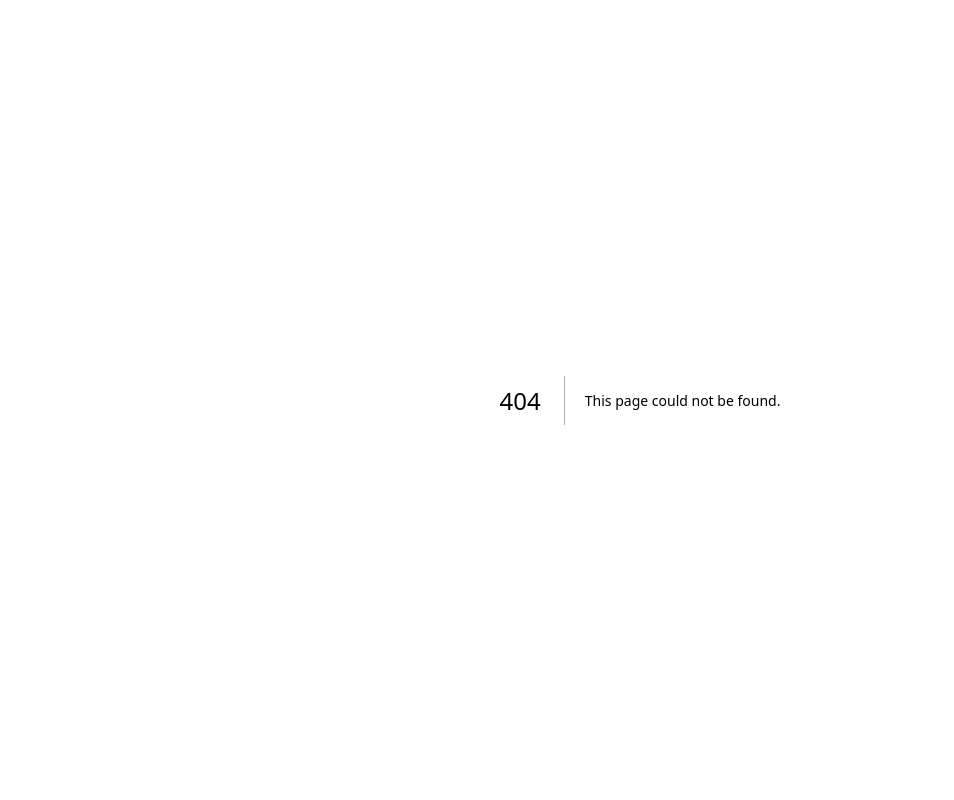
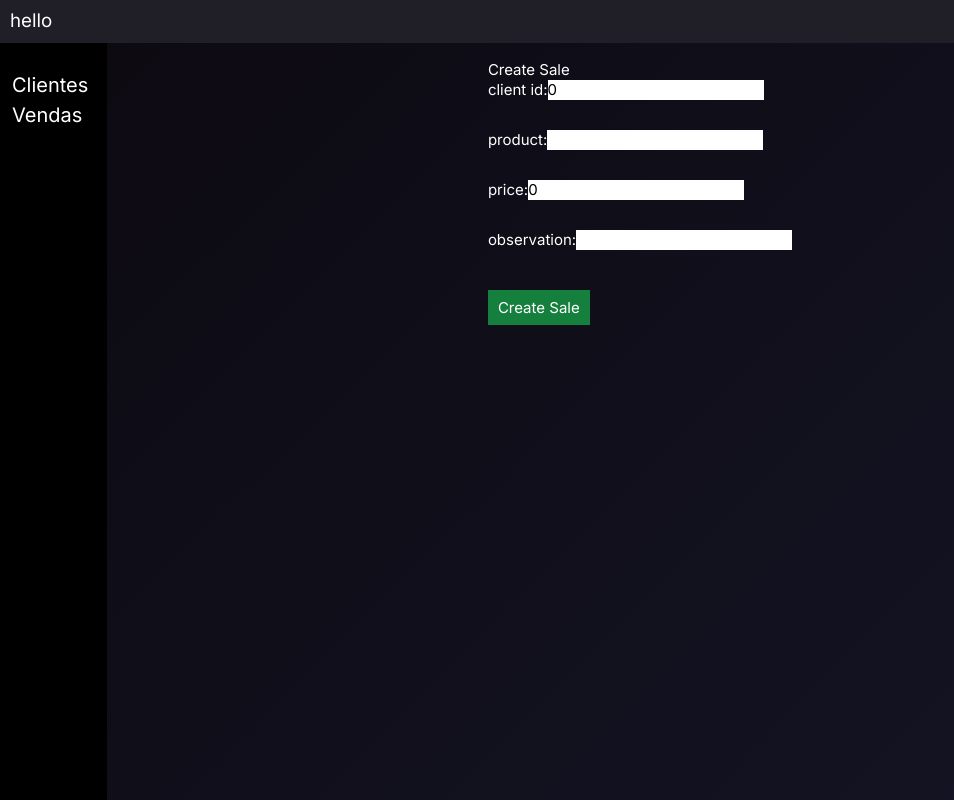
Before and after one commit to luan-k/super-pet-delivery, a Next.js app in the folder front/: page /admin/vendas/criar in a window 1280 px wide. Before the commit this address had no page. Shown: the whole page, without its empty margins (0-954 px from the left). Built offline with nearby package versions, Linux system fonts and the light colour scheme; no server answers.

Commit message:
create sales

```diff
--- a/front/app/admin/sidebar.tsx
+++ b/front/app/admin/sidebar.tsx
@@ -26,7 +26,9 @@ export default function AdminSidebar() {
       <Link className={isActive("/admin/clientes")} href={"/admin/clientes"}>
         Clientes
       </Link>
-      {/* Add more links as needed */}
+      <Link className={isActive("/admin/vendas")} href={"/admin/vendas"}>
+        Vendas
+      </Link>
     </div>
   );
 }
--- /dev/null
+++ b/front/app/admin/vendas/ListSales.tsx
@@ -0,0 +1,80 @@
+"use client";
+import React, { useEffect, useState } from "react";
+import Cookies from "js-cookie";
+import Link from "next/link";
+
+interface Sale {
+  id: number;
+  client_id: number;
+  product: string;
+  price: number;
+  observation: string;
+}
+
+const ListSales: React.FC = () => {
+  const [sales, setSales] = useState<Sale[]>([]);
+  const [loading, setLoading] = useState(true);
+
+  useEffect(() => {
+    const fetchSales = async () => {
+      try {
+        const token = Cookies.get("access_token");
+        const response = await fetch(
+          "http://localhost:8080/sales?page_id=1&page_size=10",
+          {
+            method: "GET",
+            headers: {
+              "Content-Type": "application/json",
+              Authorization: `Bearer ${token}`,
+            },
+          }
+        );
+
+        if (response.ok) {
+          const data = await response.json();
+          setSales(data); // Assuming the response is an array of sales
+        } else {
+          console.error("Failed to fetch sales");
+        }
+      } catch (error) {
+        console.error("Error:", error);
+      } finally {
+        setLoading(false);
+      }
+    };
+
+    fetchSales();
+  }, []);
+
+  return (
+    <div>
+      <h1>List of Sales</h1>
+      {loading ? (
+        <p>Loading...</p>
+      ) : (
+        <ul className='grid grid-cols-3 gap-32'>
+          {sales.map((sale) => (
+            <li className='' key={sale.id}>
+              <strong>Client:</strong> {sale.client_id}
+              <br />
+              <strong>Product:</strong> {sale.product}
+              <br />
+              <strong>price:</strong> {sale.price}
+              <br />
+              <strong>Observation:</strong> {sale.observation}
+              <br />
+              <br />
+              <Link
+                href={`/admin/vendas/${sale.id}`}
+                className='text-white px-4 py-3 bg-yellow-700 mt-4'>
+                Editar
+              </Link>
+            </li>
+          ))}
+        </ul>
+      )}
+    </div>
+  );
+};
+
+export default ListSales;
--- /dev/null
+++ b/front/app/admin/vendas/criar/form.tsx
@@ -0,0 +1,126 @@
+"use client";
+import React, { useState, ChangeEvent, FormEvent } from "react";
+import { useRouter } from "next/navigation";
+import Cookies from "js-cookie";
+
+interface CreateSaleRequest {
+  client_id: number;
+  product: string;
+  price: number;
+  observation: string;
+}
+
+const CreateSale: React.FC = () => {
+  const router = useRouter();
+  const [formData, setFormData] = useState<CreateSaleRequest>({
+    client_id: 0,
+    product: "",
+    price: 0,
+    observation: "",
+  });
+
+  const handleChange = (e: ChangeEvent<HTMLInputElement>) => {
+    const { name, value } = e.target;
+
+    // Use the unary plus (+) or Number() to convert to numbers
+    const numericValue = name === "client_id" ? +value : Number(value);
+
+    setFormData({
+      ...formData,
+      [name]: isNaN(numericValue) ? 0 : numericValue, // Handle NaN if conversion fails
+    });
+  };
+
+  const handleSubmit = async (e: FormEvent) => {
+    e.preventDefault();
+
+    const token = Cookies.get("access_token");
+    console.log(formData);
+
+    try {
+      const response = await fetch("http://localhost:8080/sales", {
+        method: "POST",
+        credentials: "include",
+        headers: {
+          "Content-Type": "application/json",
+          Authorization: `Bearer ${token}`,
+        },
+        body: JSON.stringify(formData),
+      });
+
+      if (response.ok) {
+        console.log("Sale created successfully!");
+        const data = await response.json();
+        console.log(data);
+        //router.push(`/admin/vendas/${data.id}`);
+      } else {
+        console.error("Failed to create sale");
+        const data = await response.json();
+        console.log(data);
+      }
+    } catch (error) {
+      console.error("Error:", error);
+    }
+  };
+
+  return (
+    <div className='text-2xl wk-create-client'>
+      <h1>Create Sale</h1>
+      <form onSubmit={handleSubmit}>
+        {/* Input fields corresponding to the createSaleRequest structure */}
+        <label>
+          client id:
+          <input
+            type='number'
+            name='client_id'
+            value={formData.client_id}
+            onChange={handleChange}
+            required
+          />
+        </label>
+        <br />
+
+        <label>
+          product:
+          <input
+            type='text'
+            name='product'
+            value={formData.product}
+            onChange={handleChange}
+          />
+        </label>
+        <br />
+
+        <label>
+          price:
+          <input
+            type='number'
+            name='price'
+            value={formData.price}
+            onChange={handleChange}
+          />
+        </label>
+        <br />
+
+        <label>
+          observation:
+          <input
+            type='text'
+            name='observation'
+            value={formData.observation}
+            onChange={handleChange}
+          />
+        </label>
+        <br />
+
+        <button
+          className='text-white px-4 py-3 bg-green-700 mt-4'
+          type='submit'>
+          Create Sale
+        </button>
+      </form>
+    </div>
+  );
+};
+
+export default CreateSale;
--- /dev/null
+++ b/front/app/admin/vendas/criar/page.tsx
@@ -0,0 +1,5 @@
+import CreateSale from "./form";
+
+export default function CriarSale() {
+  return <CreateSale />;
+}
--- /dev/null
+++ b/front/app/admin/vendas/page.tsx
@@ -0,0 +1,16 @@
+import Link from "next/link";
+import ListSales from "./ListSales";
+
+export default function Vendas() {
+  return (
+    <>
+      <Link
+        className='bg-sky-700 text-white px-4 py-3'
+        href={"/admin/vendas/criar"}>
+        Novo Venda
+      </Link>
+      <ListSales />
+      this is clients
+    </>
+  );
+}
```
